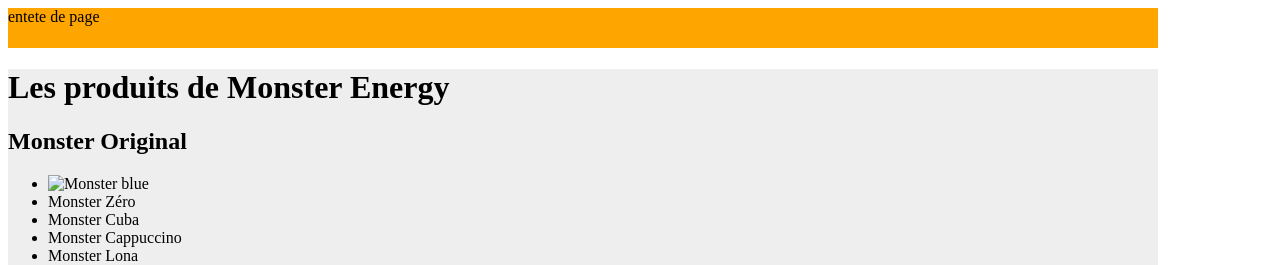
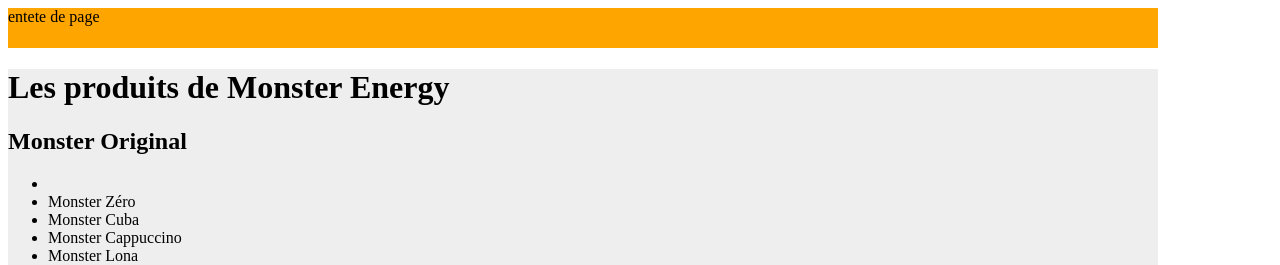
Before and after one commit to fatoumata/TpHtml4DevSiteWeb, a plain HTML site: page produit.html in a window 1280 px wide. Shown: the top 265 px of the page. Drawn offline with Linux system fonts and the light colour scheme.

Commit message:
desactivier une ligne

```diff
--- a/produit.html
+++ b/produit.html
@@ -10,7 +10,7 @@
 						<h2>Monster Original</h2>
 						 <ul>
 							<li>
-								<img src="mstblue.jpeg" alt="Monster blue"  height="45" width="45">
+								<!--- <img src="mstblue.jpeg" alt="Monster blue"  height="45" width="45"> -->
 							</li>
 							<li> Monster Zéro </li>
 							<li>Monster Cuba </li>
```
